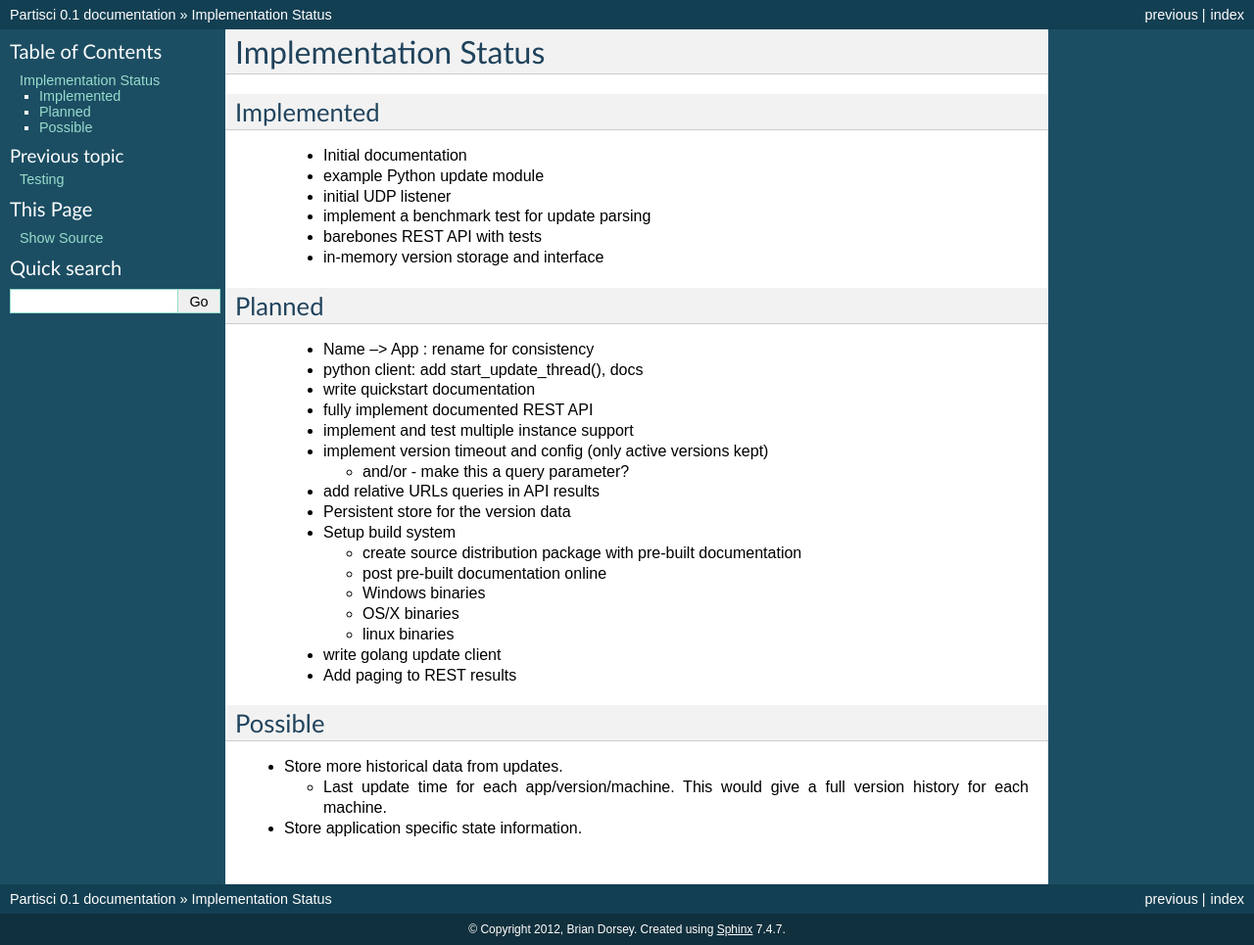
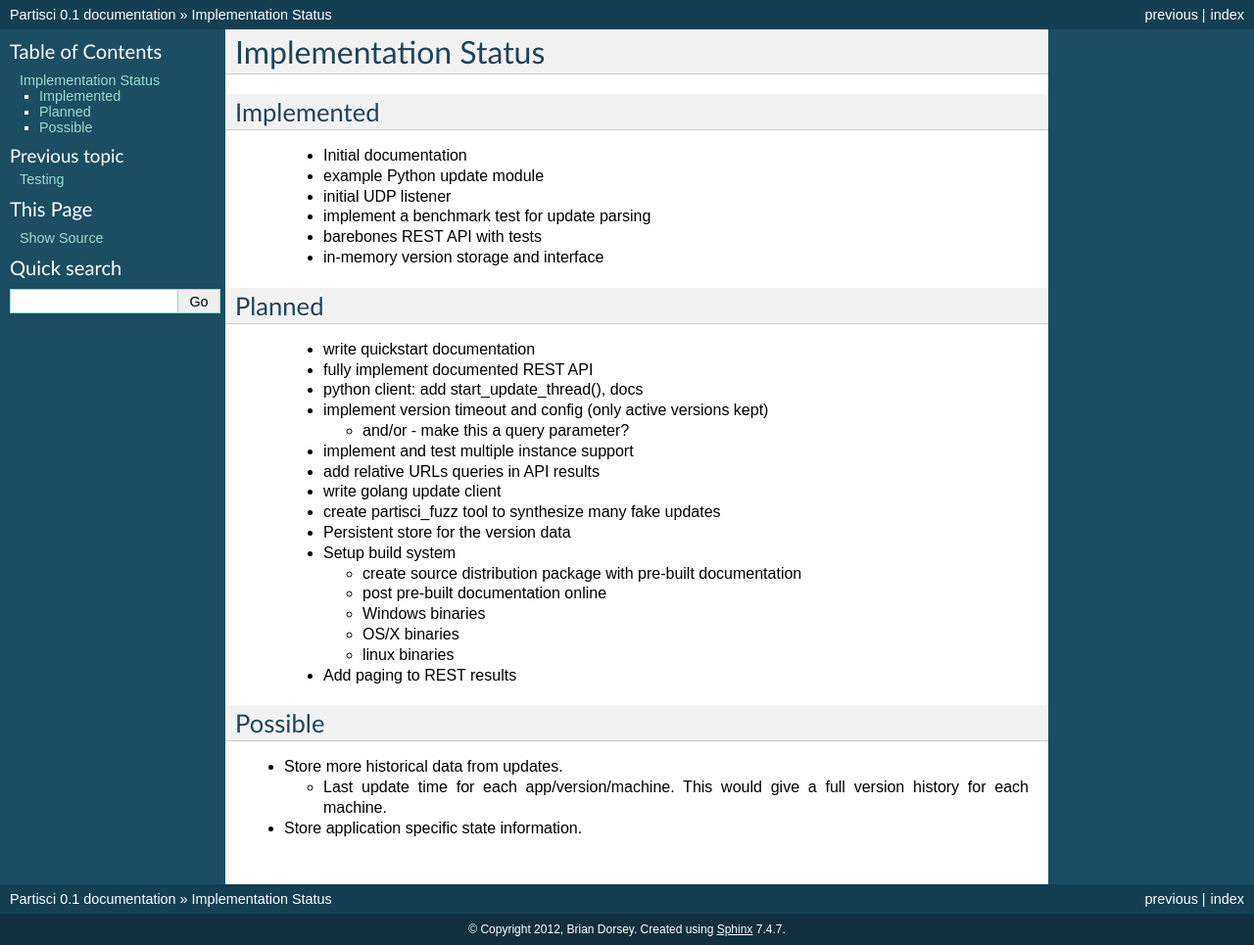
Before and after one commit to briandorsey/partisci, a Sphinx documentation site: the page built from doc/status.rst, in a window 1280 px wide. Shown: the whole page at 98% size. Built offline with Sphinx 7.4.7, drawn with Linux system fonts in a browser that asks for light colours.

```diff
--- a/doc/conf.py
+++ b/doc/conf.py
@@ -25,7 +25,7 @@ import sys, os
 
 # Add any Sphinx extension module names here, as strings. They can be extensions
 # coming with Sphinx (named 'sphinx.ext.*') or your custom ones.
-extensions = []
+extensions = ["sphinxcontrib.programoutput"]
 
 # Add any paths that contain templates here, relative to this directory.
 templates_path = ['_templates']
--- a/doc/status.rst
+++ b/doc/status.rst
@@ -14,16 +14,17 @@ Implemented
 Planned
 -------
 
- * Name --> App : rename for consistency
- * python client: add start_update_thread(), docs
  * write quickstart documentation
  * fully implement documented REST API
- * implement and test multiple instance support
+ * python client: add start_update_thread(), docs
  * implement version timeout and config (only active versions kept)
 
    * and/or - make this a query parameter?
 
+ * implement and test multiple instance support
  * add relative URLs queries in API results
+ * write golang update client
+ * create partisci_fuzz tool to synthesize many fake updates
  * Persistent store for the version data
  * Setup build system
 
```
Also changed, not shown: other parts of doc/status.rst (+0 -1 lines), doc/api.rst (+9 -11 lines), 1 other file.
